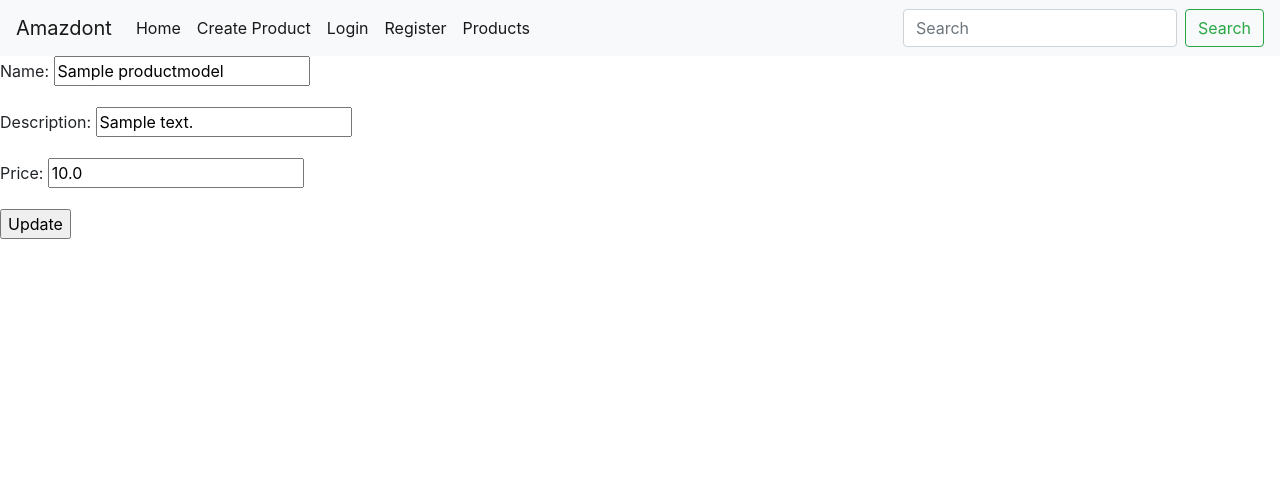
After one commit to jdominguqy/Amazdont, a Django app: page /web/products/1/update in a window 1280 px wide. The commit adds this page. Shown: the top 479 px of the page. Run offline with Django 4.2, Linux system fonts and the light colour scheme; tables that the repository leaves empty hold one stand-in row (values such as "Sample post").

Commit message:
ADD - Complete CRUD for Product

```diff
--- /dev/null
+++ b/web/forms.py
@@ -0,0 +1,13 @@
+from django import forms
+from .models import ProductModel
+
+
+class ProductForm(forms.ModelForm):
+    class Meta:
+        model = ProductModel
+
+        fields = [
+            "name",
+            "description",
+            "price"
+        ]
--- a/web/models.py
+++ b/web/models.py
@@ -1,28 +1,30 @@
 from django.db import models
 
 
-# Create your models here.
 class User(models.Model):
     name = models.CharField(max_length=20)
     surname = models.CharField(max_length=50)
     email = models.CharField(max_length=50)
+
     def __str__(self):
         return self.name + ' ' + self.surname
+
 
 class Users(models.Model):
     name = models.CharField(max_length=20)
     surname = models.CharField(max_length=50)
     username = models.CharField(max_length=20)
     email = models.CharField(max_length=50)
-    #dob = models.DataField()
-    password = models.CharField( max_length=20)
+    password = models.CharField(max_length=20)
+
     def __str__(self):
         return self.name + ' ' + self.surname
 
-class Product(models.Model):
-    user = models.ForeignKey(User, on_delete=models.CASCADE)
+
+class ProductModel(models.Model):
     name = models.CharField(max_length=100)
     description = models.CharField(max_length=200)
     price = models.FloatField(default=0)
+
     def __str__(self):
         return self.name
--- a/web/templates/web/header.html
+++ b/web/templates/web/header.html
@@ -1,5 +1,5 @@
 <nav class="navbar navbar-expand-lg navbar-light bg-light">
-    <a class="navbar-brand" href="{% url 'web:index' %}">Navbar</a>
+    <a class="navbar-brand" href="{% url 'web:index' %}">Amazdont</a>
     <button class="navbar-toggler" type="button" data-toggle="collapse" data-target="#navbarSupportedContent"
         aria-controls="navbarSupportedContent" aria-expanded="false" aria-label="Toggle navigation">
         <span class="navbar-toggler-icon"></span>
@@ -19,6 +19,9 @@
             <li class="nav-item active">
                 <a class="nav-link" href="{% url 'web:register' %}">Register</a>
             </li>
+            <li class="nav-item active">
+                <a class="nav-link" href="{% url 'web:product_getAll' %}">Products</a>
+            </li>
         </ul>
         <form class="form-inline my-2 my-lg-0">
             <input class="form-control mr-sm-2" type="search" placeholder="Search" aria-label="Search">
--- /dev/null
+++ b/web/templates/web/product/update.html
@@ -0,0 +1,18 @@
+{% extends "web/base.html" %}
+{% block content %}
+
+<div class="main">
+    <!-- Create a Form -->
+    <form method="POST">
+        <!-- Security token by Django -->
+        {% csrf_token %}
+
+        <!-- form as paragraph -->
+        {{ form.as_p }}
+
+        <input type="submit" value="Update">
+    </form>
+
+</div>
+
+{% endblock %}
--- a/web/urls.py
+++ b/web/urls.py
@@ -1,5 +1,6 @@
 from django.urls import path
 from . import views
+from .view import product
 
 app_name = 'web'
 urlpatterns = [
@@ -8,5 +9,9 @@ urlpatterns = [
     path('register', views.register, name='register'),
     path('login_page', views.login_page, name='login_page'),
     path('register_page', views.register_page, name='register_page'),
-    path('create_product', views.create_product, name='create_product')
+    path('create_product', product.create_view, name='create_product'),
+    path('products', product.list_view, name='product_getAll'),
+    path('products/<int:id>', product.detail_view, name='product_details'),
+    path('products/<int:id>/update', product.update_view, name='product_update'),
+    path('products/<int:id>/delete', product.delete_view, name='product_delete')
 ]
--- /dev/null
+++ b/web/view/product.py
@@ -0,0 +1,52 @@
+from django.shortcuts import get_object_or_404, render
+from django.http import HttpResponse, HttpRequest
+from django.shortcuts import get_object_or_404, redirect, render
+from web.forms import ProductForm
+from web.models import ProductModel
+
+
+def create_view(request: HttpRequest) -> HttpResponse:
+    context = {}
+    form = ProductForm(request.POST or None)
+
+    if form.is_valid():
+        form.save()
+
+    context['form'] = form
+    return render(request, 'web/product/create.html', context)
+
+
+def list_view(request: HttpRequest):
+    context = {}
+    context["dataset"] = ProductModel.objects.all()
+    return render(request, "web/product/list.html", context)
+
+
+def detail_view(request: HttpRequest, id):
+    context = {}
+    context["data"] = ProductModel.objects.get(id=id)
+    return render(request, "web/product/details.html", context)
+
+
+def update_view(request: HttpRequest, id):
+    context = {}
+    obj = get_object_or_404(ProductModel, id=id)
+    form = ProductForm(request.POST or None, instance=obj)
+
+    if form.is_valid():
+        form.save()
+        return redirect("web:product_details", id=id)
+
+    context["form"] = form
+    return render(request, "web/product/update.html", context)
+
+
+def delete_view(request, id):
+    context = {}
+    obj = get_object_or_404(ProductModel, id=id)
+
+    if request.method == "POST":
+        obj.delete()
+        return redirect("web:product_getAll")
+
+    return render(request, "web/product/delete.html", context)
```
Also changed, not shown: web/admin.py (+9 -4 lines), web/templates/web/create_product.html (deleted, +0 -17 lines), web/templates/web/product/create.html (added, +16 -0 lines), web/templates/web/product/delete.html (added, +15 -0 lines), web/templates/web/product/details.html (added, +10 -0 lines), web/templates/web/product/list.html (added, +21 -0 lines), web/views.py (+1 -10 lines).
